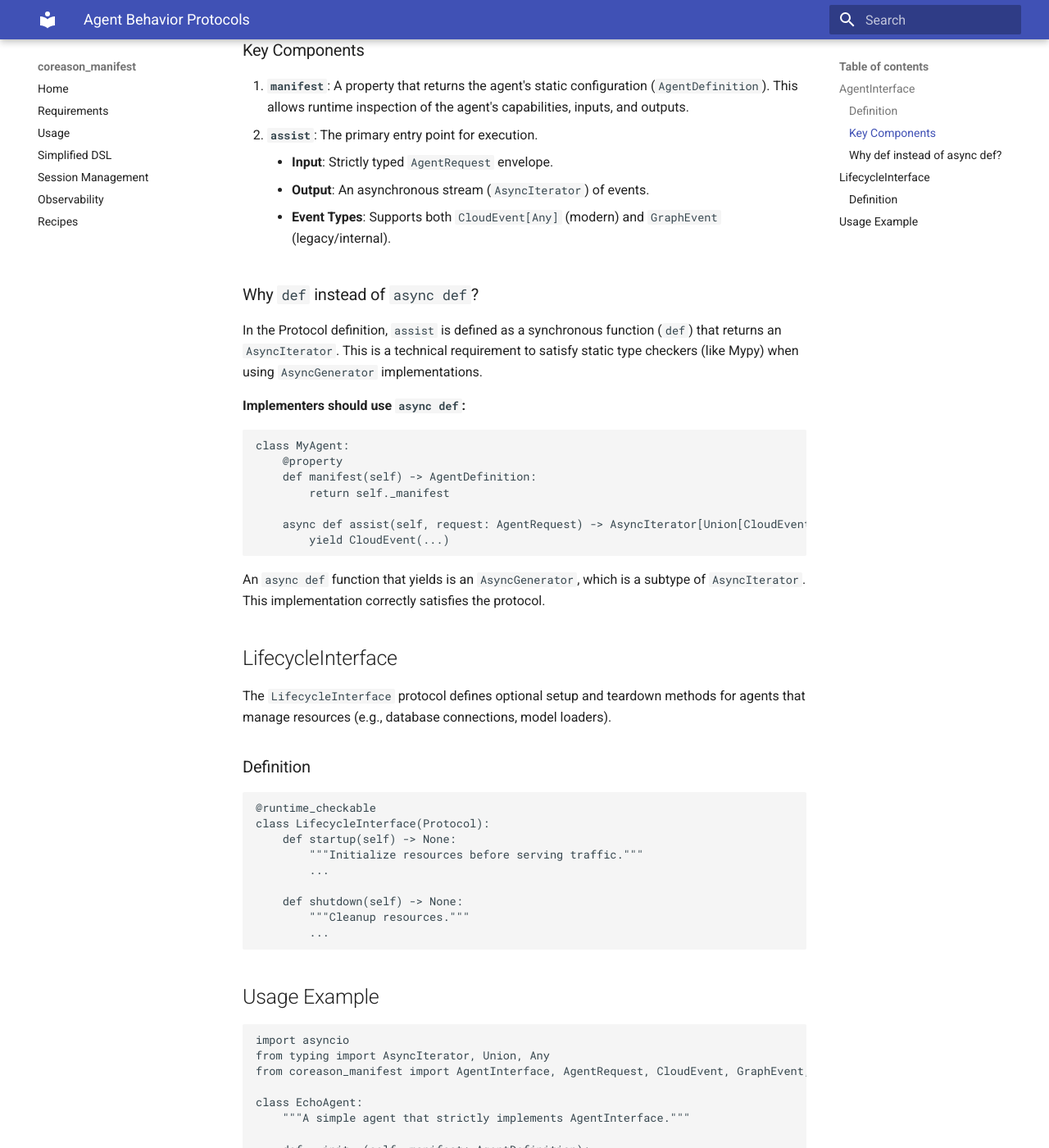
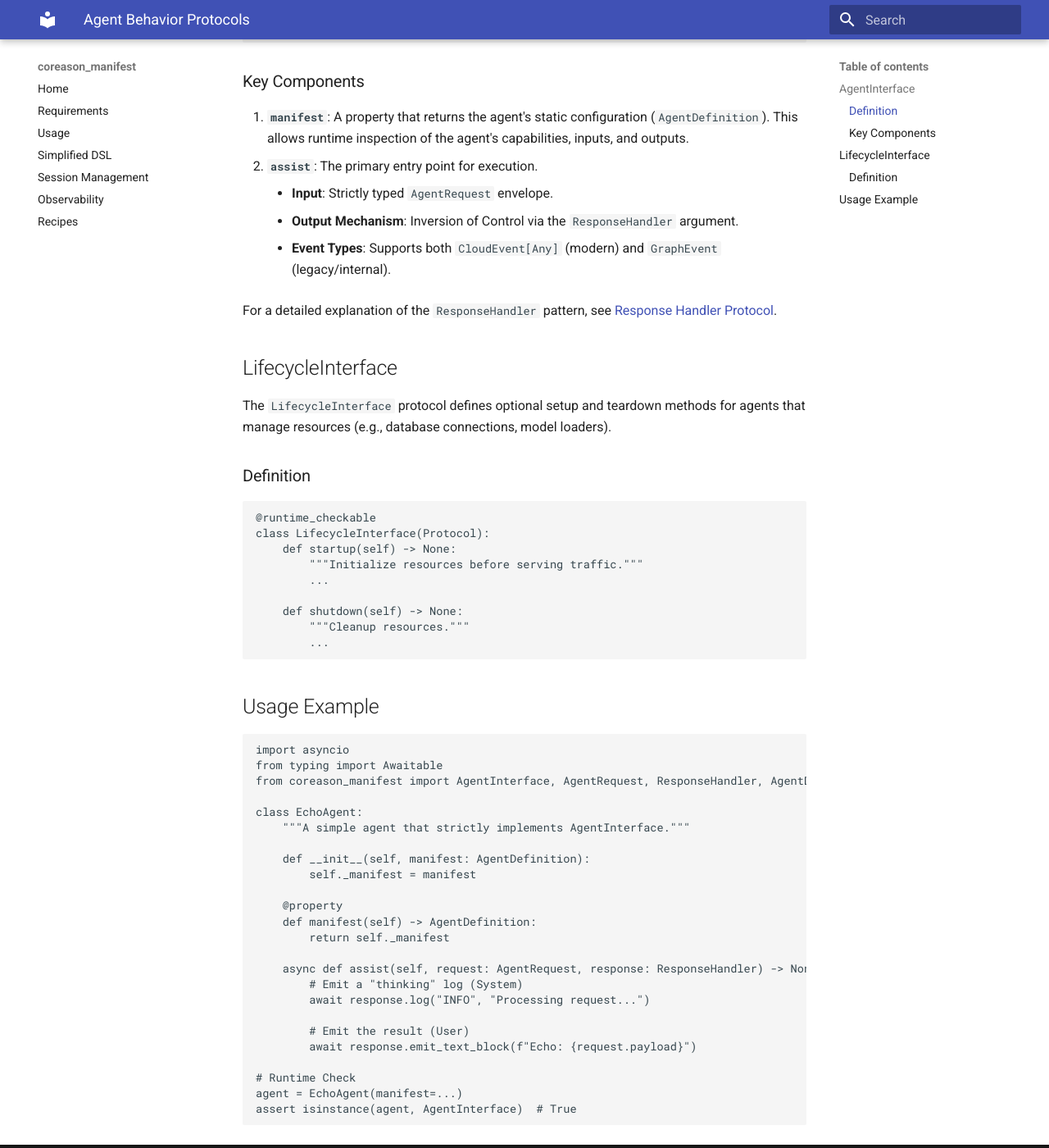
Before and after one commit to CoReason-AI/coreason-manifest, an MkDocs documentation site: the page built from docs/agent_behavior_protocols.md, in a window 1280 px wide and 1400 px high, scrolled down 931 px. Shown: the whole window at 82% size. Built offline with MkDocs 1.6.1 and Material for MkDocs 9.7.7, drawn with Linux system fonts in a browser that asks for light colours; some of the changed text lies outside the part shown.

Commit message:
docs: add ResponseHandler and update AgentInterface docs
- Created `docs/response_handler_protocol.md` to explain the new Inversion of Control pattern, `EventSink`, and `ResponseHandler`.
- Updated `docs/agent_behavior_protocols.md` to reflect the new `AgentInterface` signature (accepting `ResponseHandler`) and linked to the new protocol doc.
- Updated `docs/index.md` to include the new documentation.

Co-authored-by: gowthamrao <13936600+gowthamrao@users.noreply.github.com>

````diff
--- a/docs/agent_behavior_protocols.md
+++ b/docs/agent_behavior_protocols.md
@@ -6,7 +6,7 @@ They are defined in `src/coreason_manifest/definitions/interfaces.py` and are ba
 
 ## AgentInterface
 
-The `AgentInterface` protocol defines the core responsibility of an Agent: to accept a request and yield a stream of events.
+The `AgentInterface` protocol defines the core responsibility of an Agent: to accept a request and use a provided handler to emit events.
 
 ### Definition
 
@@ -22,13 +22,15 @@ class AgentInterface(Protocol):
         ...
 
     @abstractmethod
-    def assist(
-        self, request: AgentRequest
-    ) -> AsyncIterator[Union[CloudEvent[Any], GraphEvent]]:
-        """Process a request and yield a stream of events.
+    def assist(self, request: AgentRequest, response: ResponseHandler) -> Awaitable[None]:
+        """Process a request and use the response handler to emit events.
+
+        Args:
+            request: The strictly typed input envelope.
+            response: The handler for emitting thoughts, data, artifacts, or final answers.
 
         Returns:
-            An async iterator yielding thoughts, data, artifacts, or final answers.
+            None (awaited).
         """
         ...
 ```
@@ -38,26 +40,10 @@ class AgentInterface(Protocol):
 1.  **`manifest`**: A property that returns the agent's static configuration (`AgentDefinition`). This allows runtime inspection of the agent's capabilities, inputs, and outputs.
 2.  **`assist`**: The primary entry point for execution.
     *   **Input**: Strictly typed `AgentRequest` envelope.
-    *   **Output**: An asynchronous stream (`AsyncIterator`) of events.
+    *   **Output Mechanism**: Inversion of Control via the `ResponseHandler` argument.
     *   **Event Types**: Supports both `CloudEvent[Any]` (modern) and `GraphEvent` (legacy/internal).
 
-### Why `def` instead of `async def`?
-
-In the Protocol definition, `assist` is defined as a synchronous function (`def`) that returns an `AsyncIterator`. This is a technical requirement to satisfy static type checkers (like Mypy) when using `AsyncGenerator` implementations.
-
-**Implementers should use `async def`:**
-
-```python
-class MyAgent:
-    @property
-    def manifest(self) -> AgentDefinition:
-        return self._manifest
-
-    async def assist(self, request: AgentRequest) -> AsyncIterator[Union[CloudEvent[Any], GraphEvent]]:
-        yield CloudEvent(...)
-```
-
-An `async def` function that yields is an `AsyncGenerator`, which is a subtype of `AsyncIterator`. This implementation correctly satisfies the protocol.
+For a detailed explanation of the `ResponseHandler` pattern, see [Response Handler Protocol](response_handler_protocol.md).
 
 ## LifecycleInterface
 
@@ -81,8 +67,8 @@ class LifecycleInterface(Protocol):
 
 ```python
 import asyncio
-from typing import AsyncIterator, Union, Any
-from coreason_manifest import AgentInterface, AgentRequest, CloudEvent, GraphEvent, AgentDefinition
+from typing import Awaitable
+from coreason_manifest import AgentInterface, AgentRequest, ResponseHandler, AgentDefinition
 
 class EchoAgent:
     """A simple agent that strictly implements AgentInterface."""
@@ -94,20 +80,12 @@ class EchoAgent:
     def manifest(self) -> AgentDefinition:
         return self._manifest
 
-    async def assist(self, request: AgentRequest) -> AsyncIterator[Union[CloudEvent[Any], GraphEvent]]:
-        # Emit a "thinking" event
-        yield CloudEvent(
-            type="ai.coreason.thought",
-            source="agent:echo",
-            data={"content": "Processing request..."}
-        )
+    async def assist(self, request: AgentRequest, response: ResponseHandler) -> None:
+        # Emit a "thinking" log (System)
+        await response.log("INFO", "Processing request...")
 
-        # Emit the result
-        yield CloudEvent(
-            type="ai.coreason.output",
-            source="agent:echo",
-            data={"echo": request.payload}
-        )
+        # Emit the result (User)
+        await response.emit_text_block(f"Echo: {request.payload}")
 
 # Runtime Check
 agent = EchoAgent(manifest=...)
--- /dev/null
+++ b/docs/response_handler_protocol.md
@@ -0,0 +1,82 @@
+# Response Handler Protocol & Inversion of Control
+
+To decouple the Agent's core logic from the infrastructure that serves it (HTTP, WebSocket, CLI), Coreason adopts an **Inversion of Control (IoC)** pattern for event emission.
+
+Instead of an agent *returning* a generator of events, the agent is *passed* a `ResponseHandler` sink. The agent invokes methods on this sink to emit thoughts, data, artifacts, and system telemetry.
+
+## The Architecture
+
+### 1. The `EventSink` Primitive
+
+At the base is the `EventSink` protocol, designed for **internal side-effects** that are not necessarily meant for the user (e.g., telemetry, audit logs).
+
+```python
+class EventSink(Protocol):
+    """Protocol for emitting internal side-effects."""
+
+    async def emit(self, event: Union[CloudEvent[Any], GraphEvent]) -> None:
+        """Ingest any strictly typed event."""
+        ...
+
+    async def log(self, level: str, message: str, metadata: Optional[Dict] = None) -> None:
+        """Emit a standard log event (System/Debug)."""
+        ...
+
+    async def audit(self, actor: str, action: str, resource: str, success: bool) -> None:
+        """Emit an immutable Audit Log entry."""
+        ...
+```
+
+### 2. The `ResponseHandler` Interface
+
+The `ResponseHandler` inherits from `EventSink` and adds methods specific to **user-facing communication**.
+
+```python
+class ResponseHandler(EventSink, Protocol):
+    """Protocol for handling user-facing communication and system events."""
+
+    async def emit_text_block(self, text: str) -> None:
+        """Emit a text block to the user UI.
+
+        This is distinct from `log`, which goes to Datadog/Splunk.
+        """
+        ...
+```
+
+### 3. The New `AgentInterface`
+
+The `assist` method now accepts a `ResponseHandler` and returns `None` (awaited).
+
+```python
+@runtime_checkable
+class AgentInterface(Protocol):
+    @abstractmethod
+    async def assist(self, request: AgentRequest, response: ResponseHandler) -> None:
+        """Process a request and use the response handler to emit events."""
+        ...
+```
+
+## Benefits of Inversion of Control
+
+1.  **Unified Side-Effects**: The agent can emit debug logs (`response.log(...)`) and user text (`response.emit_text_block(...)`) using the same injected dependency.
+2.  **Infrastructure Decoupling**: The agent doesn't know if it's connected to a FastAPI endpoint, a CLI, or a test harness. The `ResponseHandler` implementation handles the transport (e.g., SSE, printing to stdout).
+3.  **Simplified Async Flow**: Removing `AsyncIterator` return types simplifies exception handling and middleware wrapping.
+
+## Usage Example
+
+```python
+class MyAgent:
+    @property
+    def manifest(self) -> AgentDefinition:
+        return self._manifest
+
+    async def assist(self, request: AgentRequest, response: ResponseHandler) -> None:
+        # 1. System Log (Not visible to user)
+        await response.log("INFO", "Starting analysis", {"user": request.user_id})
+
+        # 2. Audit Log (Legal record)
+        await response.audit(actor="agent", action="read_file", resource="doc.txt", success=True)
+
+        # 3. User Response (Visible in Chat)
+        await response.emit_text_block("I have analyzed your document.")
+```
````
Also changed, not shown: docs/index.md (+1 -0 lines).
